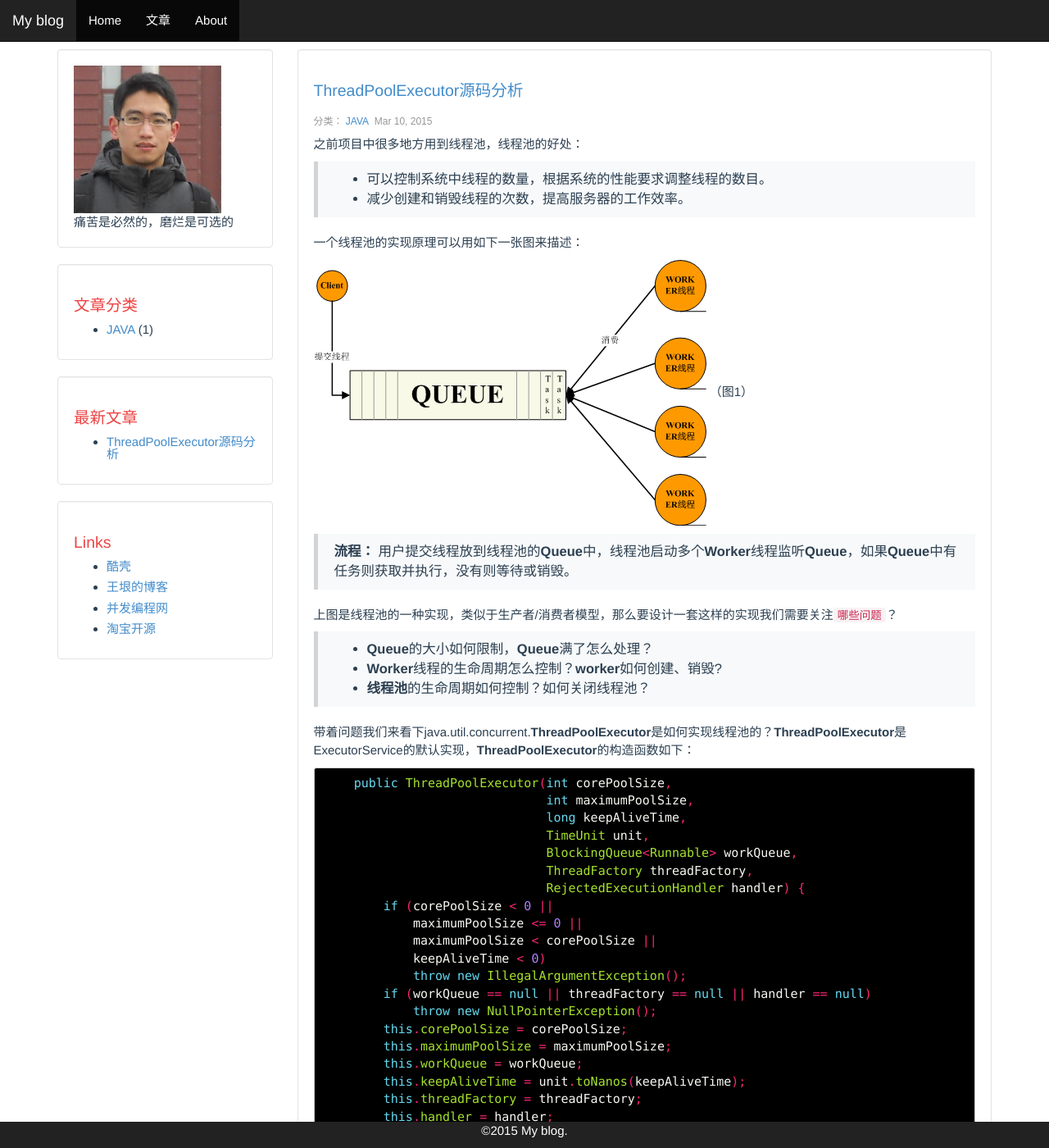
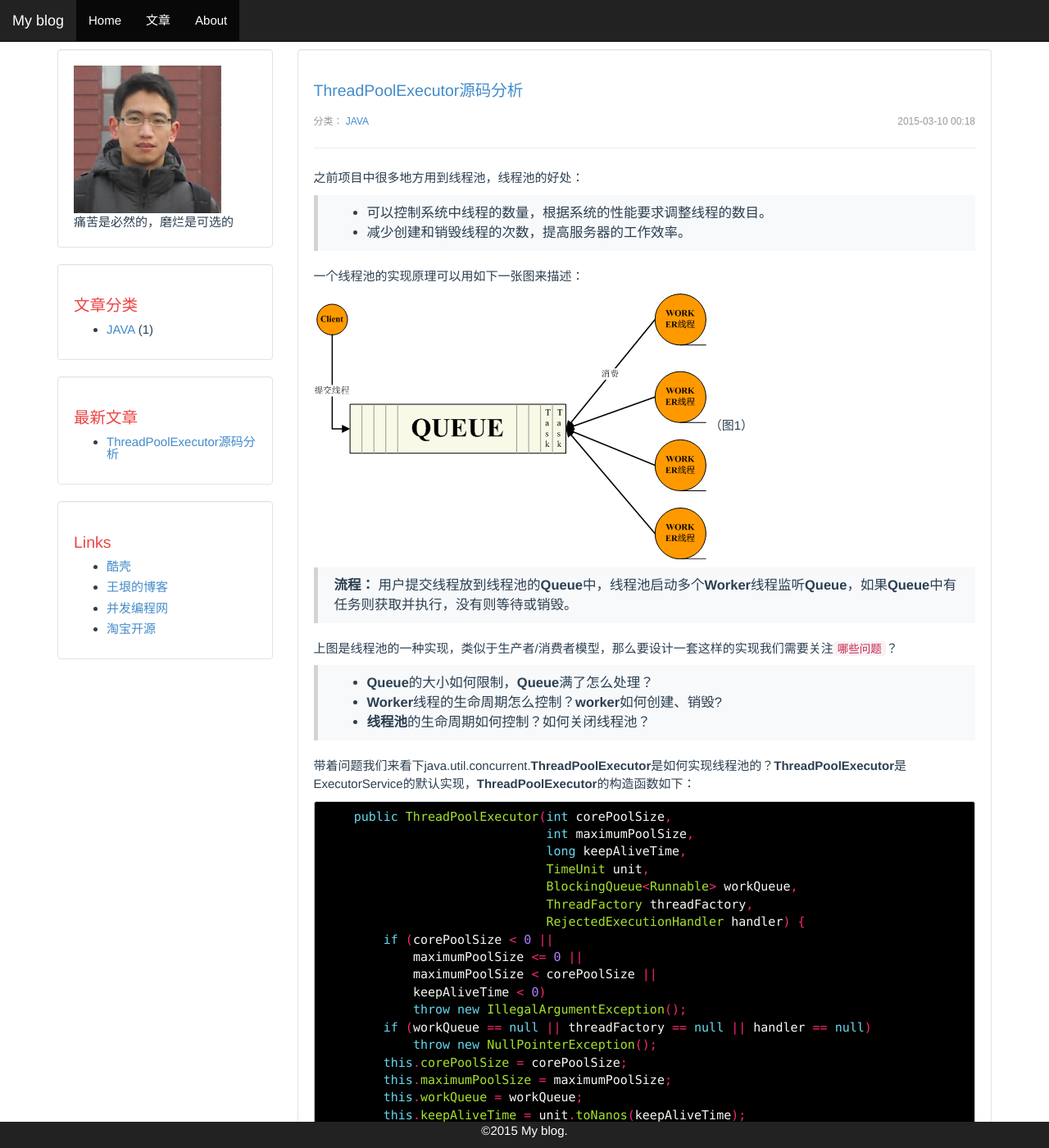
Before and after one commit to pingqunnayang/pingqunnayang.github.io, a Jekyll site: the page built from _posts/2015-03-10-threadpool-json.md, in a window 1280 px wide and 1400 px high. Shown: the whole window at 82% size. Built offline with Jekyll 4.4.1, drawn with Linux system fonts in a browser that asks for light colours; Markdown is read by kramdown in place of the engine named in the settings; comment, search, counter and statistics services are not loaded.

Commit message:
change style

```diff
--- a/_layouts/post.html
+++ b/_layouts/post.html
@@ -16,7 +16,8 @@
                      <a href="/showCategory.html?categoryName={{cat}}">{{ cat }}</a>&nbsp;
                     {% endfor %}
                   </span>
-                  <span>{{ page.date | date: "%b %-d, %Y" }}</span>
+                  <span>{{ page.date | date: "%Y-%m-%d %H:%M" }}</span>
+                  <span style="border-bottom:2px dotted #0094ff;"><hr></span>
                 </div>
             <div class="post-content">
             {{ content }}
--- a/css/theme.css
+++ b/css/theme.css
@@ -80,7 +80,16 @@ pre {
 padding: 5px 0;
 color: #999;
 font: normal 12px/24px Arial;
-text-align: left;
+text-align: right;
+}
+
+.article_manage .link_categories {
+  float: left;
+}
+
+.article_manage .link_view {
+  padding: 0 0 0 14px;
+  background: url(/images/ico_view.png) no-repeat left center;
 }
 
 table
@@ -91,3 +100,8 @@ table
 }
 table th{border:solid #999;border-width:0 1px 1px 0;padding:2px;}
 table td {border:solid #999;border-width:0 1px 1px 0;padding:2px;}
+
+.content {
+ height:280px;
+ overflow:hidden
+}
```
Also changed, not shown: index.html (+8 -1 lines), images/ico_view.png (added).
